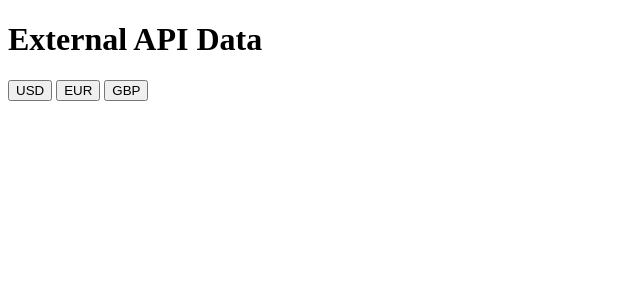
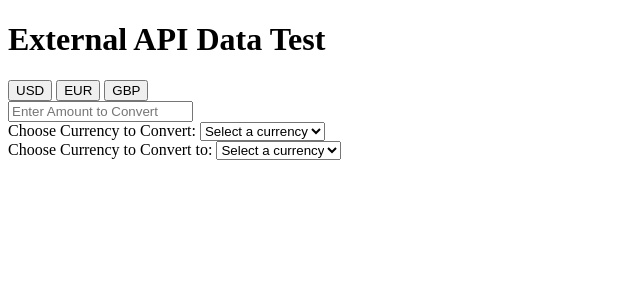
Before and after one commit to AlyKazani04/Currency-Converter, a Flask app: page / in a window 1280 px wide. Shown: the top 300 px of the page, without its empty margins (0-640 px from the left). Run offline with Flask 3, Linux system fonts and the light colour scheme; data that the repository does not hold is empty.

Commit message:
Add Dropdowns to select currencies, learning api endpoints significance

```diff
--- a/app.py
+++ b/app.py
@@ -3,27 +3,49 @@ import requests
 
 app = Flask(__name__)
 
-BASE_PRIMARY_API_URL = "https://cdn.jsdelivr.net/npm/@fawazahmed0/currency-api@latest/v1/currencies/"
+BASE_PRIMARY_API_URL = "https://cdn.jsdelivr.net/npm/@fawazahmed0/currency-api@latest/v1/"
 BASE_SECONDARY_API_URL = "https://latest.currency-api.pages.dev/v1/"
 
 @app.route('/')
 def home():
     return render_template('index.html')
 
-@app.route('/api/external-data', strict_slashes=False)
-def external_data():
-    currency_code = request.args.get("currency_code", "usd").lower()
-    response = requests.get(BASE_PRIMARY_API_URL + currency_code + '.json')
+@app.route('/api/currencies')
+def list_currencies():
+    response = requests.get(BASE_PRIMARY_API_URL + 'currencies.json')
+
+    if response.status_code != 200:
+        return jsonify('Error fetching data from external API'), response.status_code
+    data = response.json()
+    currencies = {
+        code : name for code, name in data.items() if name
+    }
+
+    # print(data.values())
+
+    return jsonify({
+        "currencies": currencies
+    })
+
+@app.route('/api/currency/<currency_code>', strict_slashes=False)
+def currency_data(currency_code):
+    currency_code = currency_code.lower()
+
+    response = requests.get(
+        BASE_PRIMARY_API_URL + f'currencies/{currency_code}.json'
+    )
+
     if response.status_code != 200:
         return jsonify('Error fetching data from external API'), response.status_code
 
     data = response.json()
+
     res = {
         "date": data['date'],
         "currency_code": currency_code.upper(),
         "currency": data[currency_code]
     }
-    # res.update(data[currency_code])
+
     return jsonify(res)
 
 
--- a/static/index.js
+++ b/static/index.js
@@ -1,6 +1,6 @@
-function loadData(currency_code)
+function getCurrencyRates(currency_code)
 {
-    return fetch(`/api/external-data?currency_code=${currency_code}`)
+    return fetch(`/api/currency/${currency_code}`)
     .then(res => {
         if(!res.ok)
         {
@@ -12,7 +12,7 @@ function loadData(currency_code)
         document.getElementById("output").innerText =
             `Date: ${data.date}
             ${data.currency_code}:
-            ${JSON.stringify(data.currency).split(',').join('\n')}`;
+            ${JSON.stringify(data.currency).split(',').join('\n').replace(/^\{|\}$/g,'')}`;
     })
     .catch(err => console.error(err));
 }
@@ -20,3 +20,40 @@ function loadData(currency_code)
 // For specific rate conversions
 // json = fetchJSON(`/currencies/{fromCurrency}`)
 // rate = json[fromCurrency][toCurrency]
+
+function populateCurrencyDropdown()
+{
+    return fetch('/api/currencies')
+    .then(res => {
+        if(!res.ok)
+        {
+            throw new Error(`HTTP error! Status: ${res.status}`);
+        }
+        return res.json()
+    })
+    .then(data => {
+        const from = document.getElementById("from");
+        const to = document.getElementById("to")
+
+        Object.entries(data.currencies).forEach(([code, name]) => {
+            const option = document.createElement("option");
+            option.text = name;
+            option.value = code;
+            from.appendChild(option);
+
+            const opt2 = option.cloneNode(true);
+            to.appendChild(opt2);
+        });
+
+    })
+}
+
+function convertCurrency()
+{
+    const fromCurrency = document.getElementById("currencies").value;
+    const toCurrency = document.getElementById("currencies2").value;
+    const amount = parseFloat(document.getElementById("amount").value);
+
+}
+
+populateCurrencyDropdown();
--- a/templates/index.html
+++ b/templates/index.html
@@ -7,11 +7,26 @@
     <title>Currency Exchange Rate</title>
 </head>
 <body>
-    <h1 style="align-self: center;">External API Data</h1>
+    <h1 style="align-self: center;">External API Data Test</h1>
     <div>
-        <button onclick="loadData('usd')">USD</button>
-        <button onclick="loadData('eur')">EUR</button>
-        <button onclick="loadData('gbp')">GBP</button>
+        <button onclick="getCurrencyRates('usd')">USD</button>
+        <button onclick="getCurrencyRates('eur')">EUR</button>
+        <button onclick="getCurrencyRates('gbp')">GBP</button>
+    </div>
+    <div>
+        <input type="number" id="amount" placeholder="Enter Amount to Convert">
+    </div>
+    <div>
+        <label for="from">Choose Currency to Convert:</label>
+        <select id="from">
+            <option value="" disabled selected>Select a currency</option>
+        </select>
+    </div>
+    <div>
+        <label for="to">Choose Currency to Convert to:</label>
+        <select id="to">
+            <option value="" disabled selected>Select a currency</option>
+        </select>
     </div>
     <p id="output"></p>
     <script src="{{ url_for('static', filename='index.js') }}"></script>
```
